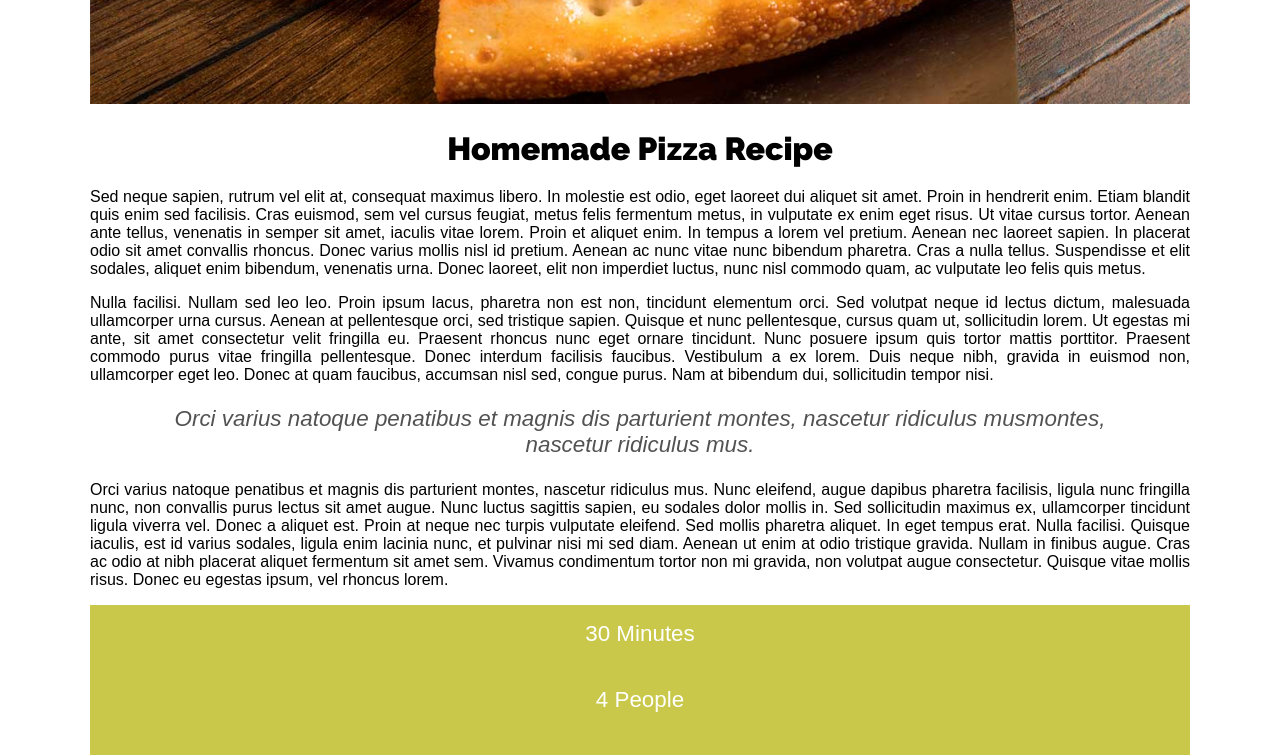
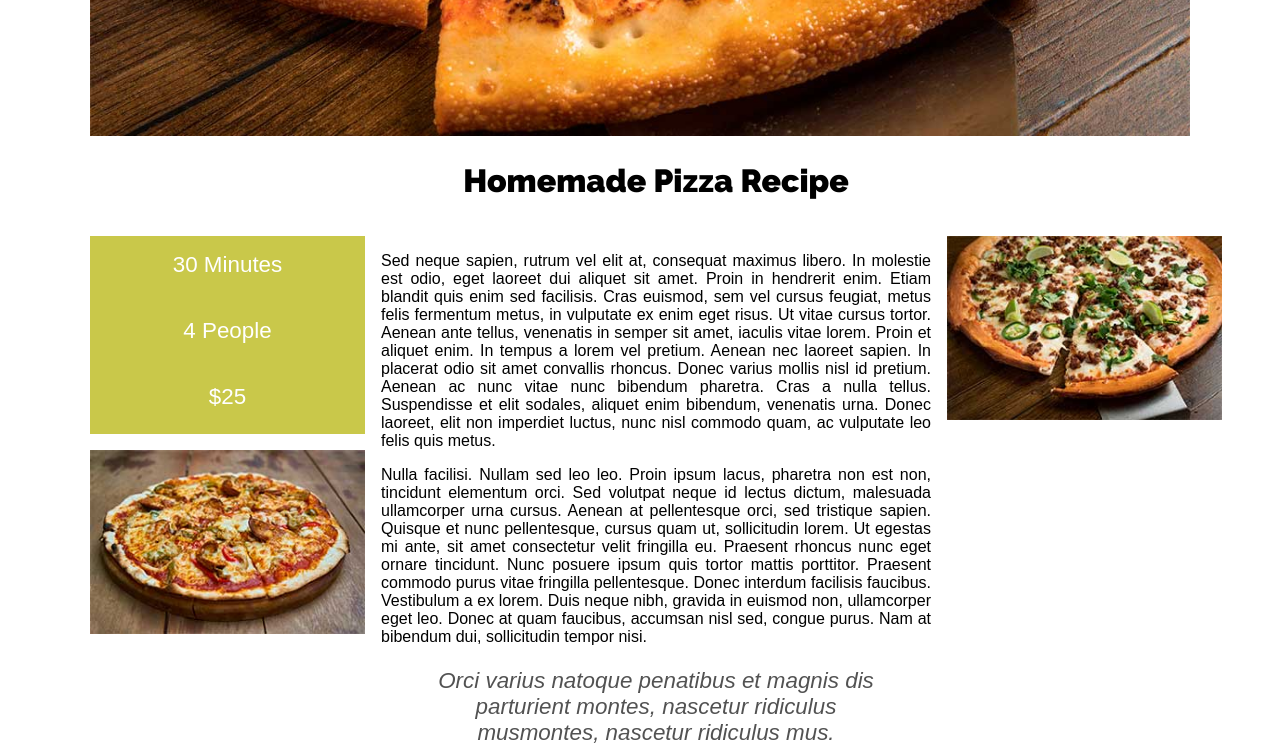
Before and after one commit to bhoomikahm18/12_Building_a_Blog_Entry_Layout_with_CSS_Grid, a plain HTML site: page index.html in a window 1280 px wide. Shown: the part 740-1495 px from the top of the page. Drawn offline with Linux system fonts and the light colour scheme.

Commit message:
Adding the main grid areas

```diff
--- a/css/style.css
+++ b/css/style.css
@@ -92,3 +92,22 @@ blockquote {
 }
 
 /* Grid here*/
+.main-nav nav{
+    display: grid;
+    grid-template-columns: repeat(auto-fit, minmax(250px, 1fr));
+}
+@media (min-width:768px){
+    .main-content{
+        display: grid;
+        grid-template-columns: 25% 50% 25%;
+        grid-template-rows: repeat(4, auto);
+        grid-gap: 1rem;
+    }
+    .entry-title{
+        grid-column: 1 / 4;
+    }
+    .entry {
+        grid-column: 2 / 3;
+        grid-row: 2 / 5;
+    }
+}
```
